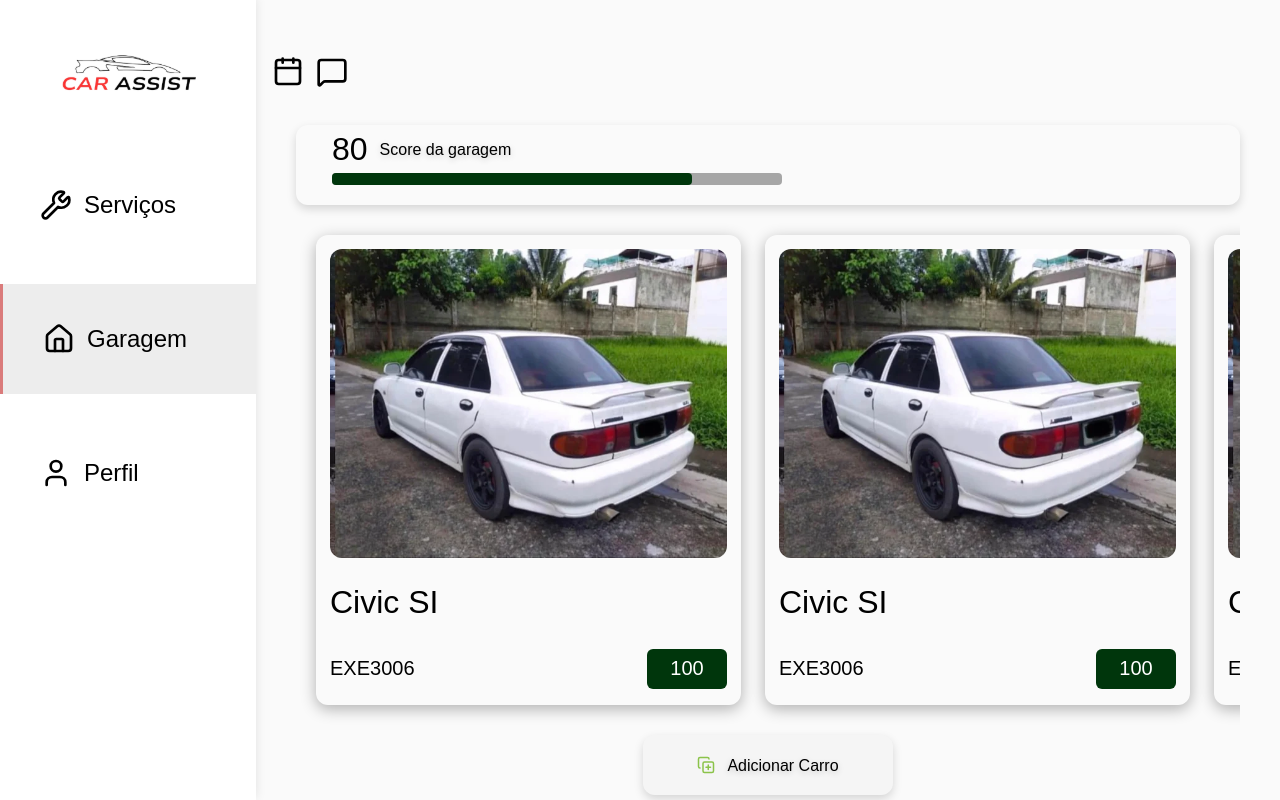
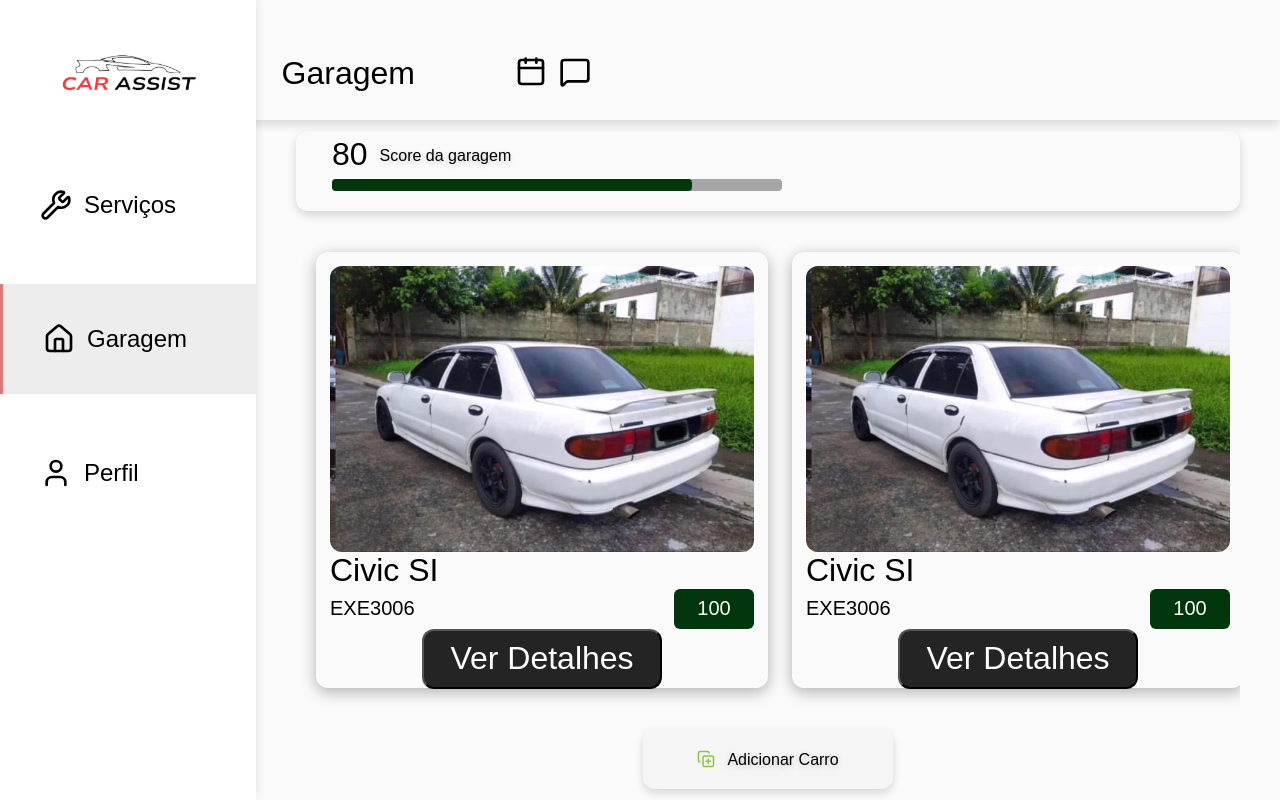
Before and after one commit to Guilherme1108/Car-Assist-Frontend, a React (Vite) app: page /home in a window 1280 px wide. Built offline with nearby package versions, Linux system fonts and the light colour scheme.

Commit message:
style: arrumando problemas de responsividade

```diff
--- a/src/App.jsx
+++ b/src/App.jsx
@@ -9,6 +9,7 @@
 import ExpensesScreen from './pages/expenses/Expenses'
 import ProfileScreen from './pages/profile/Profile'
 import ServiceScreen from './pages/servicesScreen/Service'
+import IntermediateScreen from './pages/intermediateScreen/IntermediateScreen'
 
 function App() {
   return (
@@ -22,6 +23,7 @@
         <Route path="/home/veiculo/gastos" element={<ExpensesScreen/>} />
         <Route path="/perfil" element={<ProfileScreen/>} />
         <Route path="/servicos" element={<ServiceScreen/>} />
+        <Route path="/intermediaria" element={<IntermediateScreen/>} />
       </Route>
     </Routes>
   )
--- a/src/components/topBar/Topbar.css
+++ b/src/components/topBar/Topbar.css
@@ -28,11 +28,15 @@
 
 @media (min-width: 1024px) {
     .topBar {
-        margin-left: 20%;
         align-items: center;
+        box-shadow: 0 4px 10px rgba(0, 0, 0, 0.15);
     }
 
     .logo {
         display: none;
     }
+
+    .left {
+        margin-left: 80%;
+    }
 }
--- a/src/components/topBar/Topbar.jsx
+++ b/src/components/topBar/Topbar.jsx
@@ -14,6 +14,10 @@
   const pagesWithreturnIcon = [ "/home/veiculo", "/home/veiculo/manutencao", "/home/veiculo/gastos",
                                 "/perfil", "/servicos"
                               ]; // adicionar mais rotas aqui depois
+
+  const pagesWithNoShadowBox = [ "/"]
+
+
   const showReturnIcon = pagesWithreturnIcon.includes(location.pathname)
 
   return (
--- a/src/pages/home/Home.css
+++ b/src/pages/home/Home.css
@@ -5,6 +5,10 @@
     flex-direction: column;
     align-items: center;
     padding-bottom: 100px;
+}
+
+.alinhamentoBtn {
+    display: none;
 }
 
 .containerScore {
@@ -74,6 +78,10 @@
 .carPlate,
 .carPoints {
     font-size: 0.875rem;
+}
+
+.buttonVerDetalhes {
+    display: none;
 }
 
 .addCarButton {
@@ -166,7 +174,16 @@
         padding-right: 40px;
     }
 
+    .titleHome {
+        position: absolute;
+        top: 55px;
+        left: 22%;
+        display: flex;
+        font-size: 2rem;
+    }
+
     .cards {
+        height: 70%;
         width: 100%;
         display: flex;
         flex-direction: row;
@@ -179,8 +196,8 @@
     }
 
     .card {
-        height: 470px;
-        width: 425px;
+        height: 100%;
+        width: 50%;
         flex-shrink: 0;
         display: flex;
         flex-direction: column;
@@ -206,4 +223,24 @@
         text-align: center;
         border-radius: 6px;
     }
+
+    .alinhamentoBtn {
+        width: 100%;
+        display: flex;
+        align-items: center;
+        justify-content: center;
+    }
+
+    .buttonVerDetalhes {
+        height: 60px;
+        width: 240px;
+        font-size: 2rem;
+        display: flex;
+        align-items: center;
+        justify-content: center;
+        color: white;
+        background-color: #242424;
+        border-radius: 12px;
+    }
+
 }
--- a/src/pages/home/Home.jsx
+++ b/src/pages/home/Home.jsx
@@ -1,15 +1,16 @@
 import "./Home.css";
-import imagemCarro from '../../assets/carroTeste.webp'
-import { useNavigate } from "react-router-dom";
-import { CopyPlus } from "lucide-react";
+import imagemCarro from "../../assets/carroTeste.webp";
+import {useNavigate} from "react-router-dom";
+import {CopyPlus} from "lucide-react";
 import NavBar from "../../components/navBar/NavBar";
 
 const HomeScreen = () => {
-
   const navigate = useNavigate();
 
   return (
     <div className="homeScreen">
+      <span className="titleHome">Garagem</span>
+
       <div className="containerScore">
         <div className="textsScore">
           <span className="garagePoints">80</span>
@@ -19,15 +20,15 @@
         <div className="bar">
           <div className="filledBar"></div>
         </div>
-
       </div>
 
       <div className="cards">
-
-        <div className="card"
-        onClick={() => {
-          navigate('./veiculo')
-        }}>
+        <div
+          className="card"
+          onClick={() => {
+            navigate("./veiculo");
+          }}
+        >
           <img className="imgCar" src={imagemCarro} alt="" />
 
           <span className="carName">Civic SI</span>
@@ -35,6 +36,10 @@
           <div className="lowerInformations">
             <span className="carPlate">EXE3006</span>
             <span className="carPoints">100</span>
+          </div>
+
+          <div className="alinhamentoBtn">
+            <button className="buttonVerDetalhes">Ver Detalhes</button>
           </div>
 
         </div>
@@ -49,16 +54,8 @@
             <span className="carPoints">100</span>
           </div>
 
-        </div>
-
-        <div className="card">
-          <img className="imgCar" src={imagemCarro} alt="" />
-
-          <span className="carName">Civic SI</span>
-
-          <div className="lowerInformations">
-            <span className="carPlate">EXE3006</span>
-            <span className="carPoints">100</span>
+          <div className="alinhamentoBtn">
+            <button className="buttonVerDetalhes">Ver Detalhes</button>
           </div>
 
         </div>
@@ -73,8 +70,27 @@
             <span className="carPoints">100</span>
           </div>
 
+          <div className="alinhamentoBtn">
+            <button className="buttonVerDetalhes">Ver Detalhes</button>
+          </div>
+
         </div>
 
+        <div className="card">
+          <img className="imgCar" src={imagemCarro} alt="" />
+
+          <span className="carName">Civic SI</span>
+
+          <div className="lowerInformations">
+            <span className="carPlate">EXE3006</span>
+            <span className="carPoints">100</span>
+          </div>
+
+          <div className="alinhamentoBtn">
+            <button className="buttonVerDetalhes" onClick={() => {navigate("./intermediate")}}>Ver Detalhes</button>
+          </div>
+
+        </div>
       </div>
 
       <button className="addCarButton">
@@ -83,10 +99,7 @@
       </button>
 
       <NavBar></NavBar>
-
     </div>
-
-
   );
 };
 
--- /dev/null
+++ b/src/pages/intermediateScreen/IntermediateScreen.jsx
@@ -0,0 +1,9 @@
+import './IntermediateScreen.css'
+
+const IntermediateScreen = () => {
+    return(
+        <div className="intermediateScreen"></div>
+    )
+}
+
+export default IntermediateScreen
--- a/src/pages/login/Login.css
+++ b/src/pages/login/Login.css
@@ -80,7 +80,7 @@
     .imgCarroLogin {
         display: flex;
         position: absolute;
-        top: 50%;
+        top: 60%;
         left: 50%;
         transform: translate(-50%, -50%);
         width: 80%;
@@ -94,8 +94,10 @@
         width: 50%;
         display: flex;
         flex-direction: column;
-        justify-content: space-evenly;
+        justify-content: space-between;
         align-items: center;
+        padding-top: 100px;
+        padding-bottom: 100px;
     }
 
     .cadastroLeftSide {
@@ -158,11 +160,13 @@
     }
 
     .phraseLogin {
-        position: relative;
+        position: absolute;
+        top: 300px;
+        left: 25%;
         color: white;
         font-size: 2.5rem;
         text-align: center;
-        z-index: 10;
+        z-index: 4;
     }
 
     .container,
--- a/src/pages/vehicle/Vehicle.css
+++ b/src/pages/vehicle/Vehicle.css
@@ -14,7 +14,7 @@
     align-items: center;
     flex-direction: column;
     padding: 22px 18px;
-    box-shadow: 0px 4px 5px 2px rgba(0,0,0,0.25);
+    box-shadow: 0px 4px 5px 2px rgba(0, 0, 0, 0.25);
     border-radius: 12px;
 
 }
@@ -43,7 +43,7 @@
     border-radius: 22px;
     margin-top: 22px;
     margin-bottom: 40px;
-    box-shadow: 0px 4px 5px 2px rgba(0,0,0,0.25);
+    box-shadow: 0px 4px 5px 2px rgba(0, 0, 0, 0.25);
 }
 
 .carInformations {
@@ -71,7 +71,7 @@
     height: 40px;
     width: 132px;
     font-size: 1rem;
-    box-shadow: 4px 4px 5px 2px rgba(0,0,0,0.25);
+    box-shadow: 4px 4px 5px 2px rgba(0, 0, 0, 0.25);
     color: #4B4B4B;
     display: flex;
     align-items: center;
@@ -104,7 +104,7 @@
     color: white;
     border-radius: 12px;
     border: none;
-    box-shadow: 0px 4px 5px 2px rgba(0,0,0,0.25);
+    box-shadow: 0px 4px 5px 2px rgba(0, 0, 0, 0.25);
 }
 
 .buttonTransferencia {
@@ -114,7 +114,7 @@
     color: white;
     border-radius: 12px;
     border: none;
-    box-shadow: 0px 4px 5px 2px rgba(0,0,0,0.25);
+    box-shadow: 0px 4px 5px 2px rgba(0, 0, 0, 0.25);
 }
 
 .buttonHistManutencao {
@@ -124,7 +124,7 @@
     color: white;
     border-radius: 12px;
     border: none;
-    box-shadow: 0px 4px 5px 2px rgba(0,0,0,0.25);
+    box-shadow: 0px 4px 5px 2px rgba(0, 0, 0, 0.25);
 }
 
 @media (min-width: 768px) {
@@ -134,7 +134,7 @@
         border-radius: 22px;
         margin-top: 22px;
         margin-bottom: 40px;
-    box-shadow: 0px 4px 5px 2px rgba(0,0,0,0.25);
+        box-shadow: 0px 4px 5px 2px rgba(0, 0, 0, 0.25);
     }
 
     .buttonGastos,
@@ -143,3 +143,19 @@
         width: 40%;
     }
 }
+
+@media (min-width: 1025px) {
+    .cardCarro {
+        width: 80%;
+        display: flex;
+        align-items: center;
+        flex-direction: column;
+        padding: 22px 18px;
+        box-shadow: 0px 4px 5px 2px rgba(0, 0, 0, 0);
+        border-radius: 12px;
+    }
+
+    .historicoDonos {
+        width: 75%;
+    }
+}
```
Also changed, not shown: src/pages/intermediateScreen/IntermediateScreen.css (added). Lines whose indentation alone changed are shown as unchanged.
